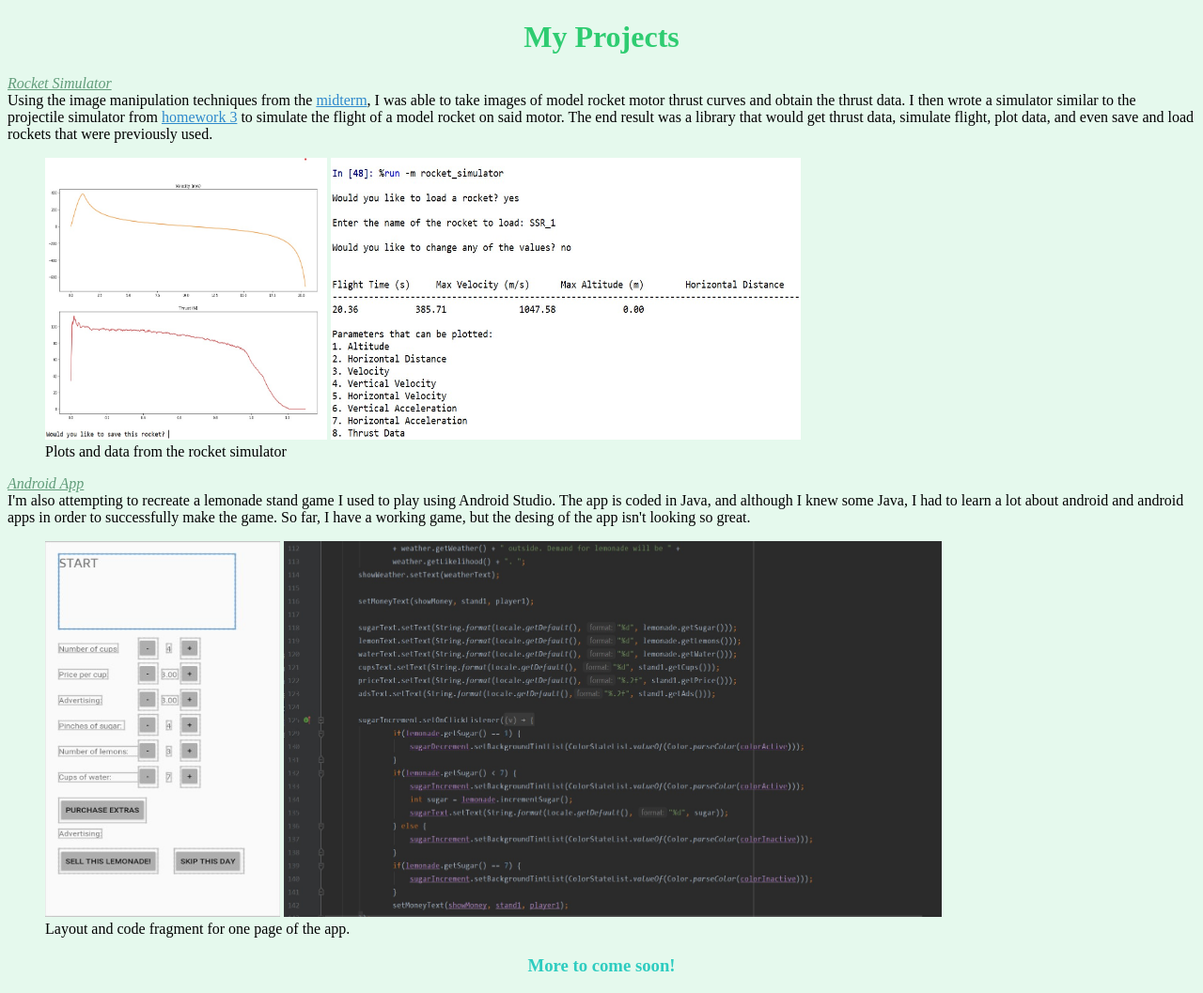
After one commit to md3854/md3854-final, a Flask app: template templates/projects.html in a window 1280 px wide. The commit adds this page. Shown: the whole page at 94% size. Run offline with Flask 2, Linux system fonts and the light colour scheme; the template is opened without the code that fills it, so the values that code supplies are empty.

Commit message:
Finished projects page, touched up other pages

```diff
--- a/1006_homepage.py
+++ b/1006_homepage.py
@@ -19,7 +19,7 @@ def welcome():
 
 @app.route("/projects")
 def projects():
-    return render_template("1006.html")
+    return render_template("projects.html")
 
 @app.route("/assignments")
 def assignments():
--- /dev/null
+++ b/templates/projects.html
@@ -0,0 +1,44 @@
+<!DOCTYPE html>
+<html>
+    <head>
+        <title>Projects</title>
+    <head>
+    <body style="background-color:#E5F9ED;">
+    <center>
+        <h1 style="color:#2ecc71;">My Projects</h1>
+    </center>
+    <p>
+        <span style="color:#619C7A;"><em><u>Rocket Simulator</u></em></span><br>
+        Using the image manipulation techniques from the <a href="/assignments" style="color:#2e89cc;">
+        midterm</a>, I was able to take images of model rocket motor thrust curves
+        and obtain the thrust data. I then wrote a simulator similar to the
+        projectile simulator from <a href="/assignments" style="color:#2e89cc;">
+        homework 3</a> to simulate the flight of a model rocket on said motor.
+        The end result was a library that would get thrust data, simulate flight,
+        plot data, and even save and load rockets that were previously used.
+    </p>
+    <figure>
+        <img src="/static/rocket_plots.jpg" alt="Plots of rocket data" width=300 height=300>
+        <img src="/static/rocket_data.jpg" alt="Rocket data" width=500 height=300>
+        <figcaption>Plots and data from the rocket simulator</figcaption>
+    </figure>
+
+    <p>
+        <span style="color:#619C7A;"><em><u>Android App</u></em><br></span>
+        I'm also attempting to recreate a lemonade stand game I used to play
+        using Android Studio. The app is coded in Java, and although I knew some
+        Java, I had to learn a lot about android and android apps in order to
+        successfully make the game. So far, I have a working game, but the desing
+        of the app isn't looking so great.
+    </p>
+    <figure>
+        <img src="/static/setup_page.jpg" alt="App setup page" width=250 height=400>
+        <img src="/static/setup_code.jpg" alt="Code for the setup page " width=700 height=400>
+        <figcaption>Layout and code fragment for one page of the app.</figcaption>
+    </figure>
+
+    <center>
+        <h3 style="color:#2eccc0;"><b>More to come soon!</b></h3>
+    </center>
+    </body>
+</html>
```
Also changed, not shown: templates/1006_homepage.html (+0 -11 lines), templates/assignments.html (+0 -9 lines), static/Tommy_Wiseau.jpg (deleted), static/rocket_data.jpg (added), static/rocket_plots.jpg (added), static/setup_code.jpg (added), static/setup_page.jpg (added).
